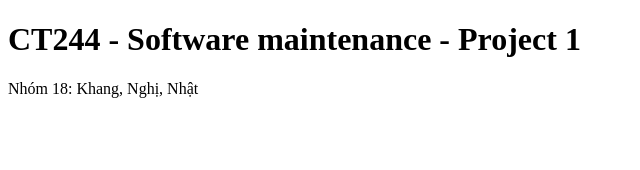
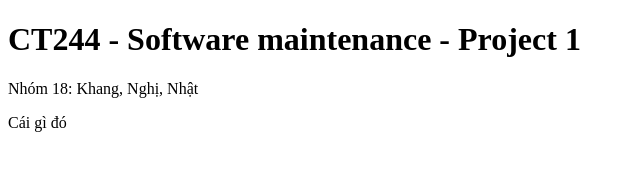
Before and after one commit to amoniaac/new-project, a plain HTML site: page index.html in a window 1280 px wide. Shown: the full height of the page, 0-640 px from the left. Drawn offline with Linux system fonts and the light colour scheme.

Commit message:
Thay đổi feature 2

```diff
--- a/index.html
+++ b/index.html
@@ -10,6 +10,9 @@
 		<h1>CT244 - Software maintenance - Project 1</h1>
 
 		<!-- Thay đổi mới -->
-        <p>Nhóm 18: Khang, Nghị, Nhật</p>
+		<p>Nhóm 18: Khang, Nghị, Nhật</p>
+
+		<!-- Thay đổi mới 2 -->
+		<p>Cái gì đó</p>
 	</body>
 </html>
```
